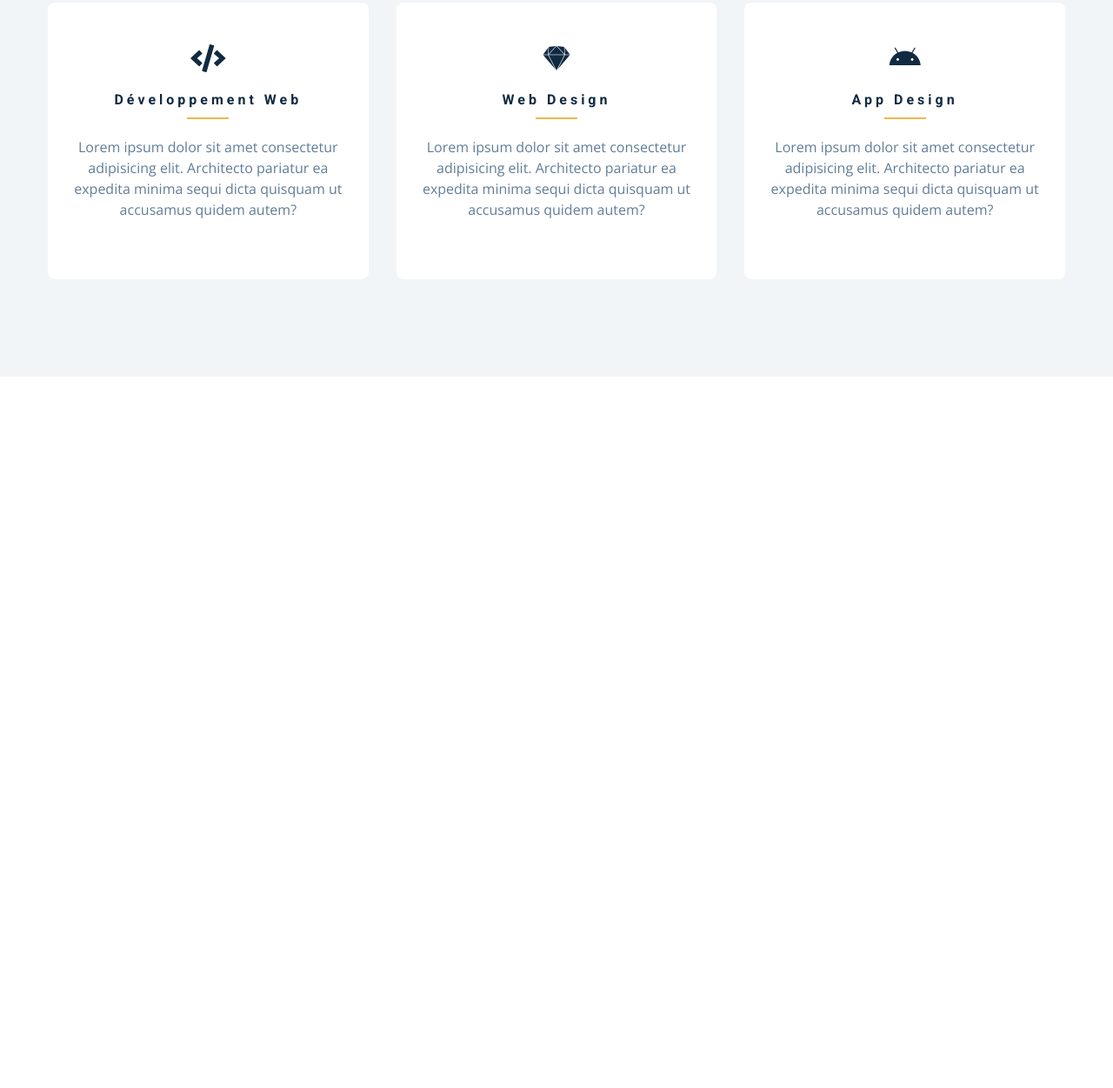
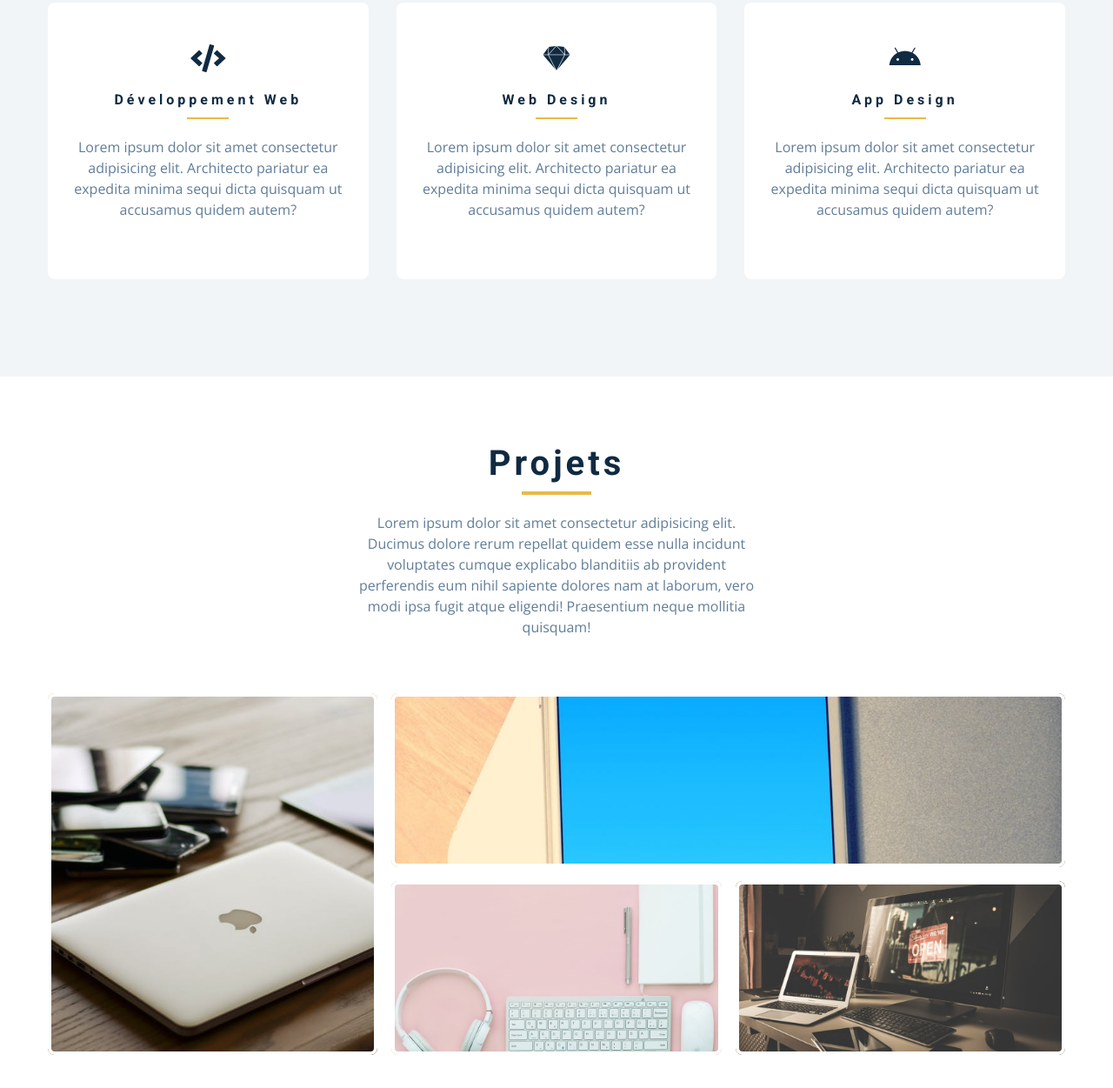
Before and after one commit to Fixito/portfolio-course-project, a plain HTML site: page index.html in a window 1280 px wide. Shown: the part 1637-2888 px from the top of the page at 87% size. Before the commit the page ends 2070 px from the top, so only its background shows below. Drawn offline with nearby package versions, Linux system fonts and the light colour scheme.

Commit message:
added projects section html + css

```diff
--- a/css/styles.css
+++ b/css/styles.css
@@ -513,6 +513,112 @@ Services
 Projects
 ===============
 */
+.projects-text {
+  width: 85vw;
+  max-width: 30rem;
+  margin: 0 auto;
+}
+
+.project {
+  position: relative;
+  background-color: var(--clr-primary-5);
+  border-radius: var(--radius);
+  margin-bottom: 2rem;
+}
+
+.project-info {
+  text-align: center;
+  color: var(--clr-white);
+  position: absolute;
+  top: 50%;
+  left: 50%;
+  transform: translate(-50%, -50%);
+  transition: var(--transition);
+  opacity: 0;
+}
+
+.project-info p {
+  text-transform: capitalize;
+  color: var(--clr-white);
+}
+
+.project:hover .project-info {
+  opacity: 1;
+}
+
+.project-img {
+  transition: var(--transition);
+  border-radius: var(--radius);
+  height: 15rem;
+  object-fit: cover;
+}
+
+.project:hover .project-img {
+  opacity: 0.1;
+}
+
+.project::after {
+  content: '';
+  position: absolute;
+  /* top: 0;
+  left: 0;
+  width: 100%;
+  height: 100%; */
+  inset: 0;
+  border: 0.25rem solid var(--clr-white);
+  border-radius: var(--radius);
+  transition: var(--transition);
+}
+
+.project:hover::after {
+  opacity: 1;
+  transform: scale(0.8);
+}
+
+@media screen and (min-width: 676px) {
+  .projects-center {
+    display: grid;
+    grid-template-columns: 1fr 1fr;
+    column-gap: 2rem;
+  }
+}
+
+@media screen and (min-width: 992px) {
+  .projects-center {
+    grid-template-columns: repeat(3, 1fr);
+  }
+}
+
+@media screen and (min-width: 1170px) {
+  .projects-center {
+    grid-template-rows: repeat(2, 200px);
+    grid-template-areas:
+      'a b b'
+      'a c d';
+    gap: 1rem;
+  }
+
+  .project,
+  .project-img {
+    height: 100%;
+  }
+
+  .project-1 {
+    grid-area: a;
+  }
+
+  .project-2 {
+    grid-area: b;
+  }
+
+  .project-3 {
+    grid-area: c;
+  }
+
+  .project-4 {
+    grid-area: d;
+  }
+}
 
 /*
 ===============
--- a/index.html
+++ b/index.html
@@ -187,7 +187,83 @@
     </section>
     <!-- end of services -->
     <!-- projects -->
-
+    <section class="section projects">
+      <!-- section title -->
+      <div class="section-title">
+        <h2>projets</h2>
+        <div class="underline"></div>
+        <p class="projects-text">
+          Lorem ipsum dolor sit amet consectetur adipisicing elit. Ducimus
+          dolore rerum repellat quidem esse nulla incidunt voluptates cumque
+          explicabo blanditiis ab provident perferendis eum nihil sapiente
+          dolores nam at laborum, vero modi ipsa fugit atque eligendi!
+          Praesentium neque mollitia quisquam!
+        </p>
+      </div>
+      <!-- end of section title -->
+      <div class="section-center projects-center">
+        <!-- single project -->
+        <a href="project.html" class="project-1">
+          <article class="project">
+            <img
+              src="./images/project-1.jpeg"
+              alt="single project"
+              class="project-img"
+            />
+            <div class="project-info">
+              <h4>titre du projet</h4>
+              <p>nom du client</p>
+            </div>
+          </article>
+        </a>
+        <!-- end of single project -->
+        <!-- single project -->
+        <a href="project.html" class="project-2">
+          <article class="project">
+            <img
+              src="./images/project-2.jpeg"
+              alt="single project"
+              class="project-img"
+            />
+            <div class="project-info">
+              <h4>titre du projet</h4>
+              <p>nom du client</p>
+            </div>
+          </article>
+        </a>
+        <!-- end of single project -->
+        <!-- single project -->
+        <a href="project.html" class="project-3">
+          <article class="project">
+            <img
+              src="./images/project-3.jpeg"
+              alt="single project"
+              class="project-img"
+            />
+            <div class="project-info">
+              <h4>titre du projet</h4>
+              <p>nom du client</p>
+            </div>
+          </article>
+        </a>
+        <!-- end of single project -->
+        <!-- single project -->
+        <a href="project.html" class="project-4">
+          <article class="project">
+            <img
+              src="./images/project-4.jpeg"
+              alt="single project"
+              class="project-img"
+            />
+            <div class="project-info">
+              <h4>titre du projet</h4>
+              <p>nom du client</p>
+            </div>
+          </article>
+        </a>
+        <!-- end of single project -->
+      </div>
+    </section>
     <!-- end of projects -->
     <!-- connect -->
 
```
